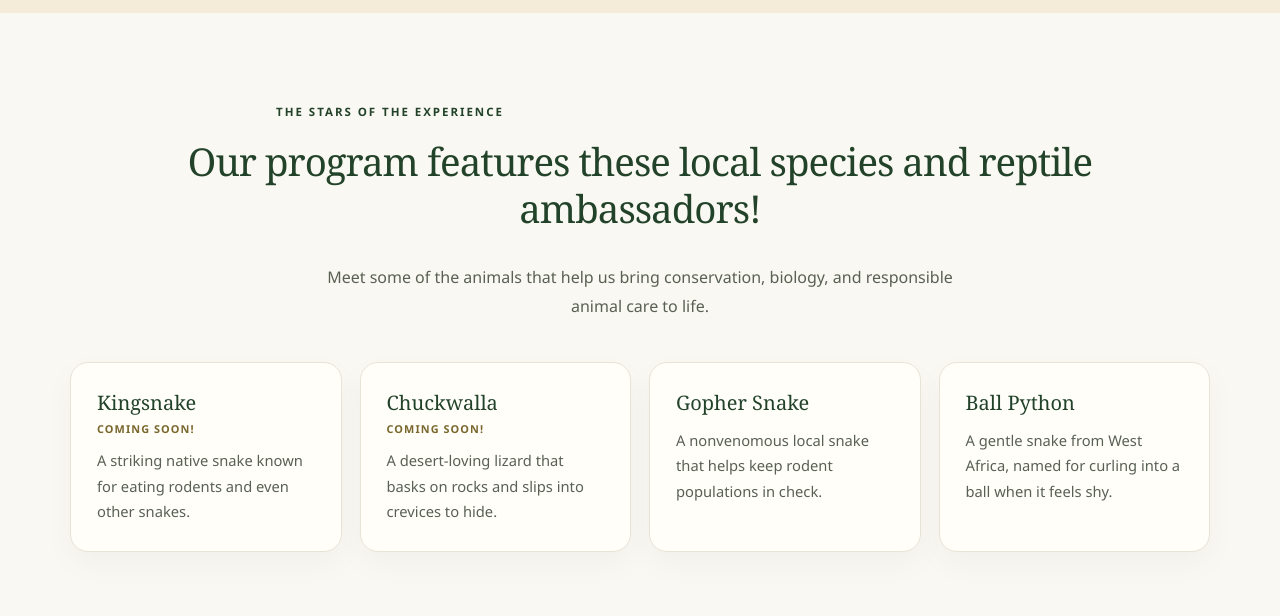
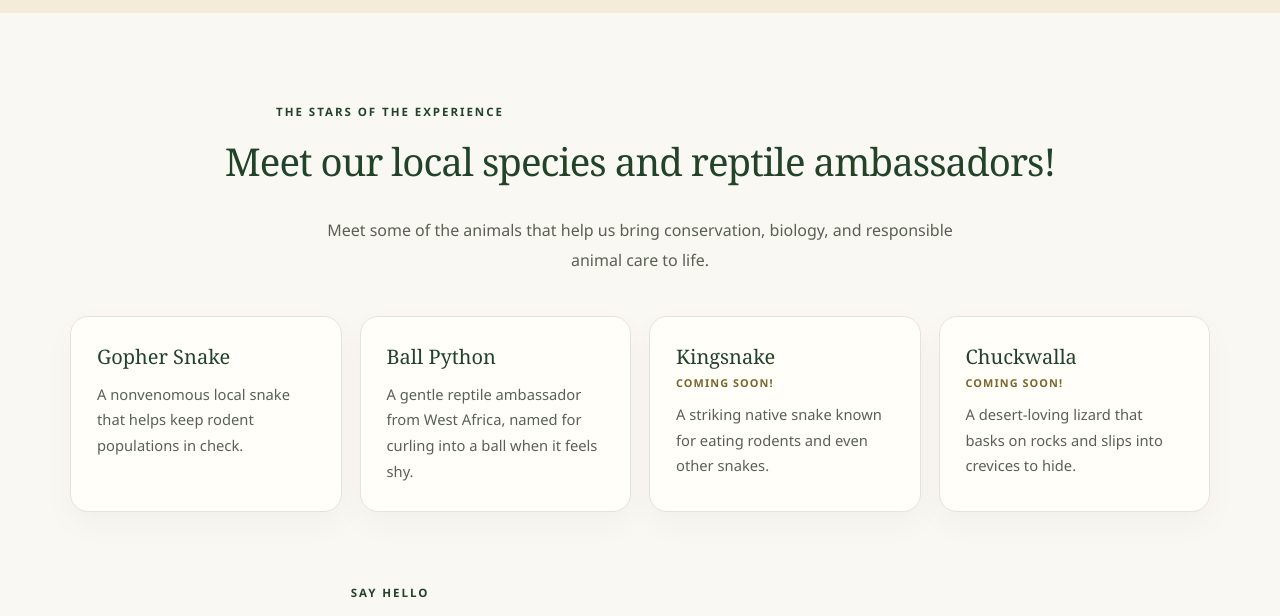
Before and after one commit to Detaai/ScaleWise-Education, a website: page index.html in a window 1280 px wide. Shown: the part 2260-2876 px from the top of the page. Drawn offline with Linux system fonts and the light colour scheme.

Commit message:
Add files via upload

```diff
--- a/index.html
+++ b/index.html
@@ -130,11 +130,19 @@
     <div class="container">
       <div class="section-title">
         <p class="test-eyebrow">The stars of the experience</p>
-        <h2>Our program features these local species and reptile ambassadors!</h2>
+        <h2>Meet our local species and reptile ambassadors!</h2>
         <p>Meet some of the animals that help us bring conservation, biology, and responsible animal care to life.</p>
       </div>
 
       <div class="test-species-grid">
+        <article class="test-species-card">
+          <h3>Gopher Snake</h3>
+          <p>A nonvenomous local snake that helps keep rodent populations in check.</p>
+        </article>
+        <article class="test-species-card">
+          <h3>Ball Python</h3>
+          <p>A gentle reptile ambassador from West Africa, named for curling into a ball when it feels shy.</p>
+        </article>
         <article class="test-species-card">
           <h3>Kingsnake <span class="test-coming-soon">Coming soon!</span></h3>
           <p>A striking native snake known for eating rodents and even other snakes.</p>
@@ -142,14 +150,6 @@
         <article class="test-species-card">
           <h3>Chuckwalla <span class="test-coming-soon">Coming soon!</span></h3>
           <p>A desert-loving lizard that basks on rocks and slips into crevices to hide.</p>
-        </article>
-        <article class="test-species-card">
-          <h3>Gopher Snake</h3>
-          <p>A nonvenomous local snake that helps keep rodent populations in check.</p>
-        </article>
-        <article class="test-species-card">
-          <h3>Ball Python</h3>
-          <p>A gentle snake from West Africa, named for curling into a ball when it feels shy.</p>
         </article>
       </div>
 
```
Also changed, not shown: about.html (+3 -2 lines), conservation.html (+3 -2 lines).
